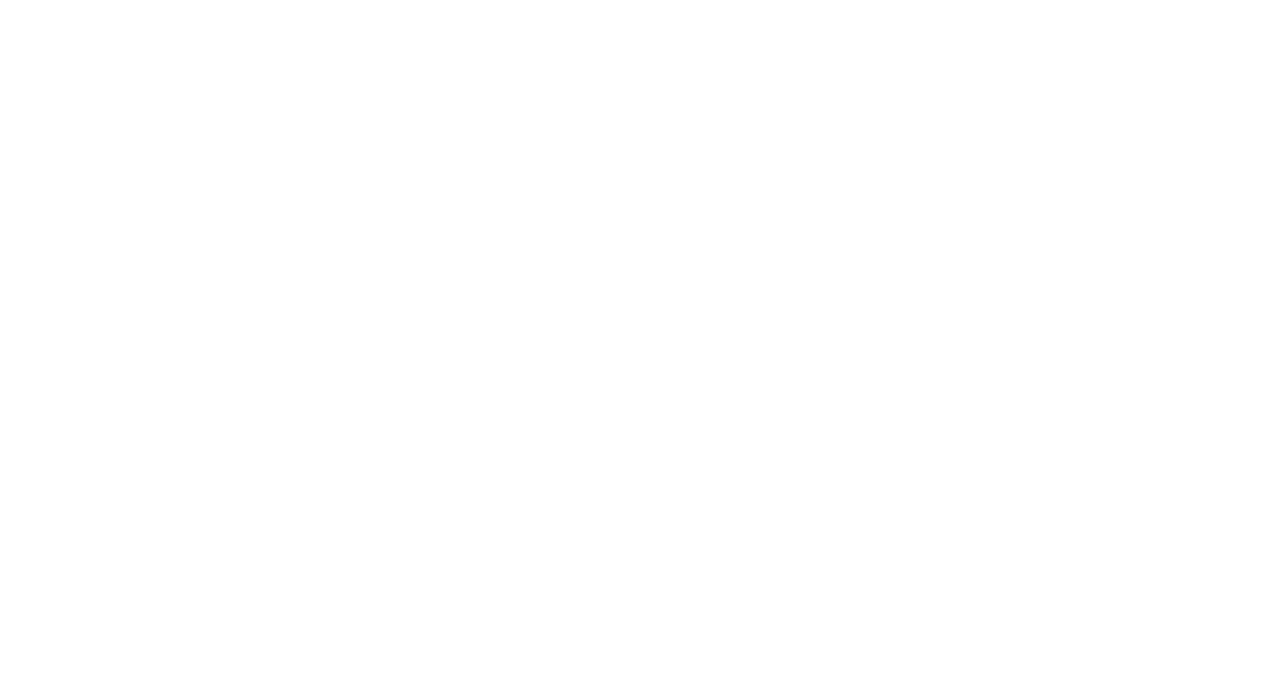
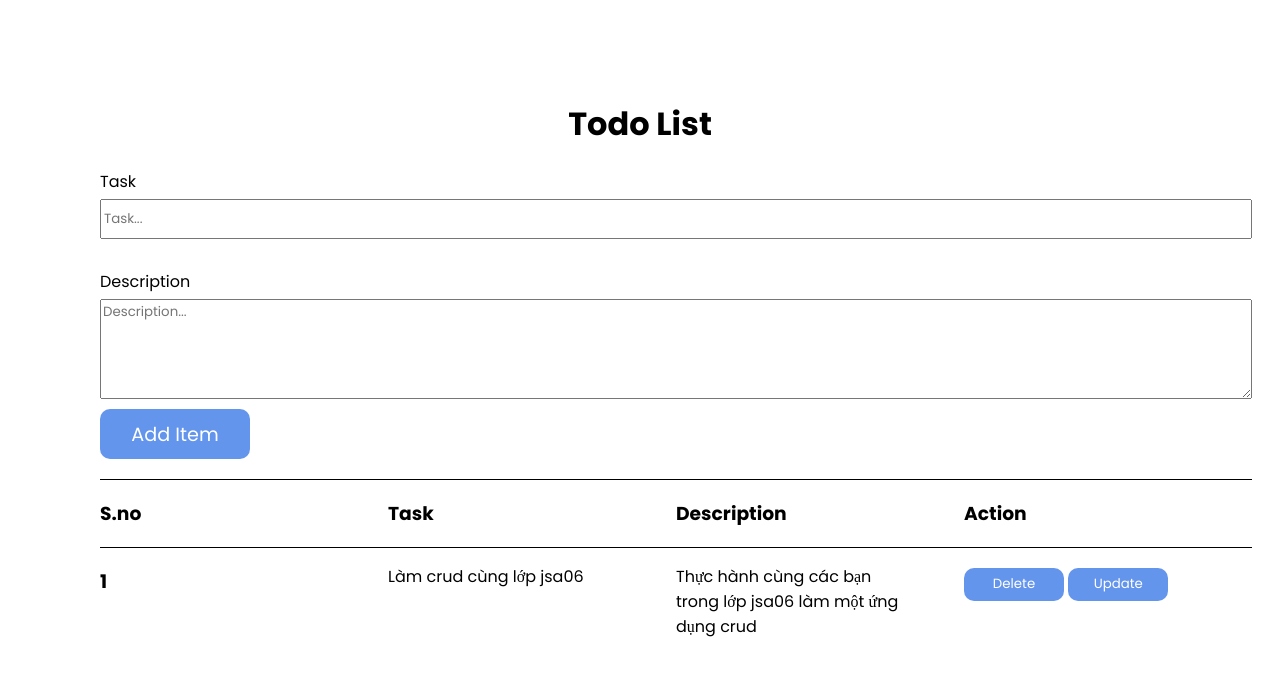
Before and after one commit to Leanhduc583/Project, a plain HTML site: page Buoi05/index.html in a window 1280 px wide. Drawn offline with Linux system fonts and the light colour scheme.

Commit message:
btvn trong file buoi 05 anh nhe

```diff
--- a/Buoi05/index.html
+++ b/Buoi05/index.html
@@ -8,7 +8,47 @@
     <title>To-do list</title>
 </head>
 <body>
+    <div class="container">
+        <!-- Title todo-list -->
+        <h1>Todo List</h1>
 
+        <!-- Add item -->
+        <div class="container__add-task">
+          <div class="add-task">
+            <label>Task</label>
+            <input id="task" type="text" placeholder="Task..." />
+          </div>
+          <div class="add-description">
+            <label>Description</label>
+            <textarea id="description" placeholder="Description..."></textarea>
+            <button>Add Item</button>
+          </div>
+        </div>
+
+        <!-- Read item -->
+        <div class="container__read-task">
+          <!-- header -->
+          <div class="read-task-header">
+            <h3 class="header-number">S.no</h3>
+            <h3 class="header-task">Task</h3>
+            <h3 class="header-description">Description</h3>
+            <h3 class="header-action">Action</h3>
+          </div>
+
+          <!-- Detail task -->
+          <div class="read-task">
+            <h3 class="read-task-number">1</h3>
+            <p class="read-task-name">Làm crud cùng lớp jsa06</p>
+            <p class="read-task-description">
+              Thực hành cùng các bạn trong lớp jsa06 làm một ứng dụng crud
+            </p>
+            <div class="read-task-action">
+              <button>Delete</button>
+              <button>Update</button>
+            </div>
+          </div>
+        </div>
+      </div>
 
     <script src="main.js"></script>
 </body>
--- a/Buoi05/style.css
+++ b/Buoi05/style.css
@@ -2,6 +2,84 @@
 *{
     box-sizing: border-box;
     font-family: poppins;
+}
+body{
     margin: 0;
     padding: 0;
+    width: 100%;
+    height: 100%;
+    overflow: hidden;
 }
+.container{
+    width: 100%;
+    height: 100%;
+    margin-top: 100px;
+    padding: 0;
+}
+h1{
+    text-align: center;
+}
+.container__add-task{
+    margin: 20px 100px 0 100px;
+    width: 90%;
+}
+label{
+    display: block;
+}
+input{
+    margin-top: 5px;
+    margin-bottom: 30px;
+    width: 100%;
+    height: 40px;
+}
+textarea{
+    display: block;
+    margin-bottom: 10px;
+    margin-top: 5px;
+    width: 100%;
+    height: 100px;
+}
+.container__add-task button{
+    width: 150px;
+    height: 50px;
+    background-color: cornflowerblue;
+    color: white;
+    border: none;
+    border-radius: 10px;
+    cursor: pointer;
+    font-size: larger;
+}
+
+
+.container__read-task{
+    margin: 20px 100px 0 100px;
+    width: 90%;
+    height: 100%;
+    padding: 0;
+    border-top: solid 1px black;
+}
+.read-task-header{
+    display: flex;
+    justify-content: space-between;
+}
+h3{
+    width: 25%;
+}
+.read-task{
+    display: flex;
+    border-top: solid 1px black;
+}
+p{
+    width: 25%;
+    padding-right: 60px;
+}
+.container__read-task button{
+    margin-top: 20px;
+    width: 100px;
+    height: 33px;
+    background-color: cornflowerblue;
+    color: white;
+    border: none;
+    border-radius: 10px;
+    cursor: pointer;
+}
```
